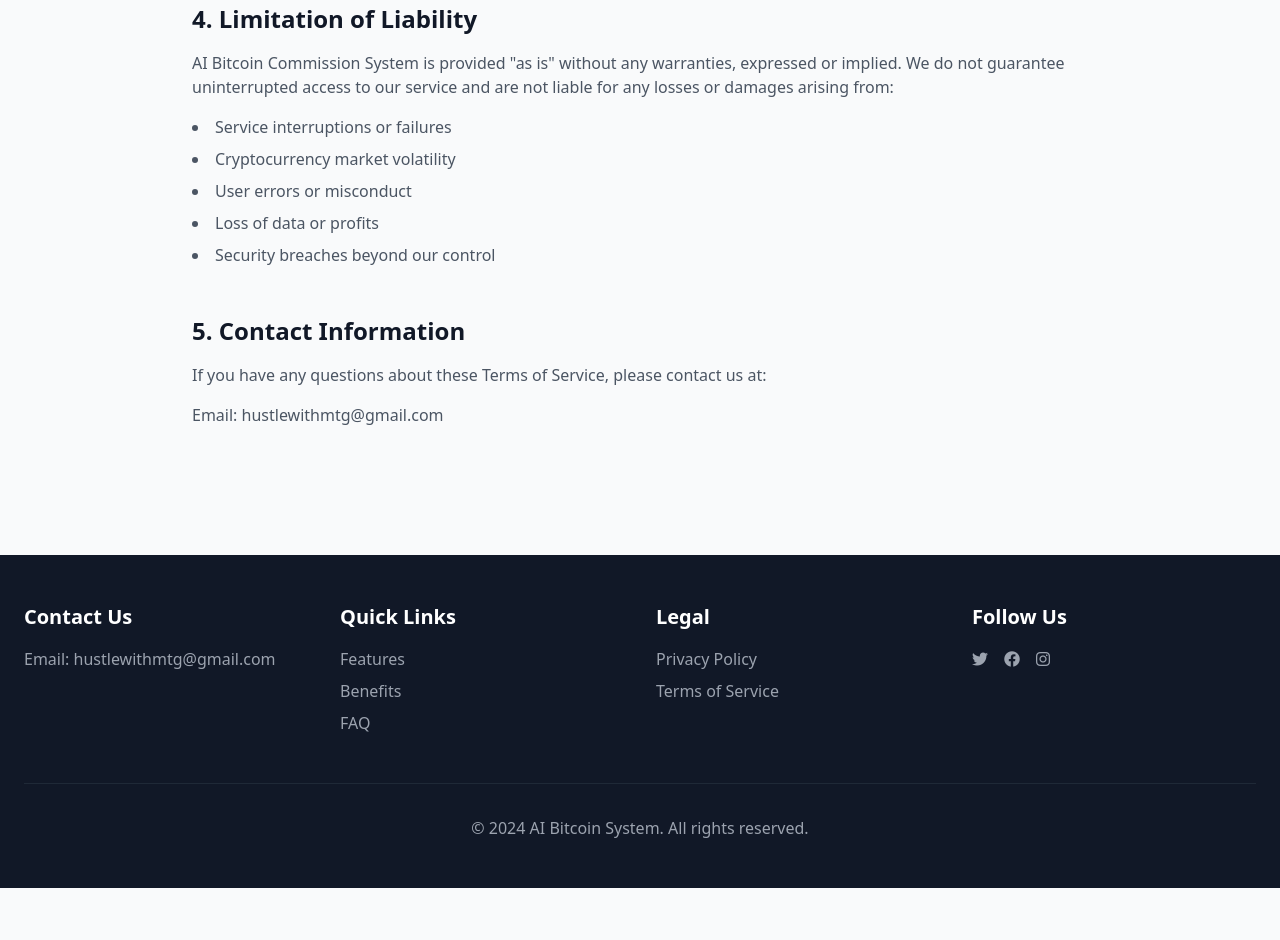
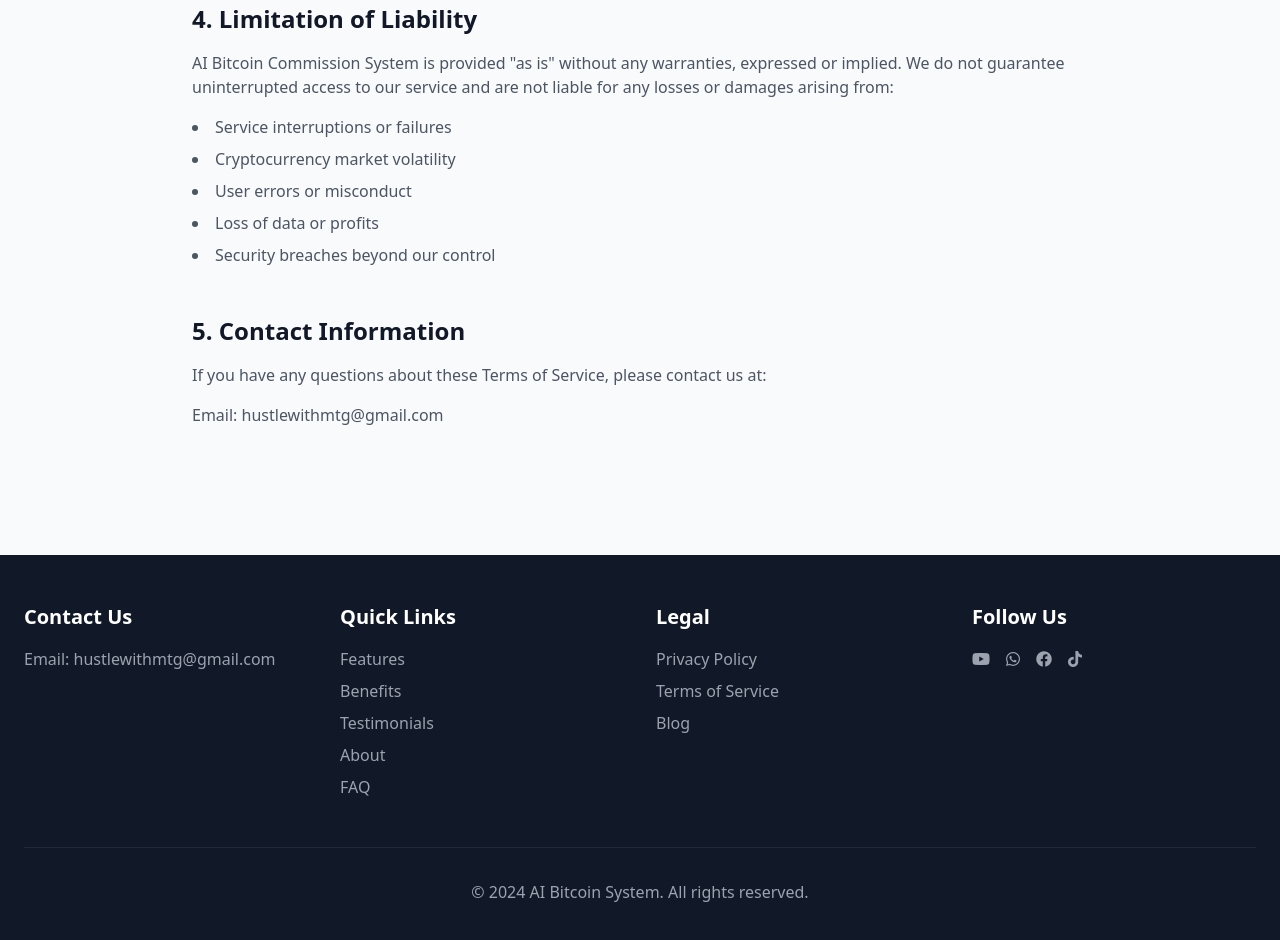
Before and after one commit to MusaTheGiant/this-ai-system-sends-100--bitcoin-commissions-straight-to-your-wallet-instantly--2025-03-12-fs67g, a plain HTML site: page terms.html in a window 1280 px wide. Shown: the part 981-1921 px from the top of the page. Before the commit the page ends 1869 px from the top, so only its background shows below. Drawn offline with nearby package versions, Linux system fonts and the light colour scheme.

Commit message:
Update terms.html

```diff
--- a/terms.html
+++ b/terms.html
@@ -86,22 +86,26 @@
                     <ul class="space-y-2">
                         <li><a href="#features" class="text-gray-400 hover:text-white transition-colors duration-300">Features</a></li>
                         <li><a href="#benefits" class="text-gray-400 hover:text-white transition-colors duration-300">Benefits</a></li>
+                        <li><a href="#testimonials" class="text-gray-400 hover:text-white transition-colors duration-300">Testimonials</a></li>
+                        <li><a href="#about" class="text-gray-400 hover:text-white transition-colors duration-300">About</a></li>
                         <li><a href="#faq" class="text-gray-400 hover:text-white transition-colors duration-300">FAQ</a></li>
                     </ul>
                 </div>
                 <div>
                     <h3 class="text-xl font-bold mb-4">Legal</h3>
                     <ul class="space-y-2">
-                        <li><a href="#" class="text-gray-400 hover:text-white transition-colors duration-300">Privacy Policy</a></li>
-                        <li><a href="#" class="text-gray-400 hover:text-white transition-colors duration-300">Terms of Service</a></li>
+                        <li><a href="https://MusaTheGiant.github.io/this-ai-system-sends-100--bitcoin-commissions-straight-to-your-wallet-instantly--2025-03-12-fs67g/privacy.html" class="text-gray-400 hover:text-white transition-colors duration-300">Privacy Policy</a></li>
+                        <li><a href="https://MusaTheGiant.github.io/this-ai-system-sends-100--bitcoin-commissions-straight-to-your-wallet-instantly--2025-03-12-fs67g/terms.html" class="text-gray-400 hover:text-white transition-colors duration-300">Terms of Service</a></li>
+                        <li><a href="https://MusaTheGiant.github.io/this-ai-system-sends-100--bitcoin-commissions-straight-to-your-wallet-instantly--2025-03-12-fs67g/blog.html" class="text-gray-400 hover:text-white transition-colors duration-300">Blog</a></li>
                     </ul>
                 </div>
                 <div>
                     <h3 class="text-xl font-bold mb-4">Follow Us</h3>
                     <div class="flex space-x-4">
-                        <a href="#" class="text-gray-400 hover:text-white transition-colors duration-300"><i class="fab fa-twitter"></i></a>
-                        <a href="#" class="text-gray-400 hover:text-white transition-colors duration-300"><i class="fab fa-facebook"></i></a>
-                        <a href="#" class="text-gray-400 hover:text-white transition-colors duration-300"><i class="fab fa-instagram"></i></a>
+                        <a href="https://www.youtube.com/@E1ULifeAffiliates" target="_blank" class="text-gray-400 hover:text-white transition-colors duration-300 transform hover:scale-110"><i class="fab fa-youtube"></i></a>
+                        <a href="https://whatsapp.com/channel/0029VaCz40V4dTnPD5xzpr0E" target="_blank" class="text-gray-400 hover:text-white transition-colors duration-300 transform hover:scale-110"><i class="fab fa-whatsapp"></i></a>
+                        <a href="https://www.facebook.com/Musa.TheMTG" target="_blank" class="text-gray-400 hover:text-white transition-colors duration-300 transform hover:scale-110"><i class="fab fa-facebook"></i></a>
+                        <a href="https://www.tiktok.com/@musathegiant" target="_blank" class="text-gray-400 hover:text-white transition-colors duration-300 transform hover:scale-110"><i class="fab fa-tiktok"></i></a>
                     </div>
                 </div>
             </div>
```
